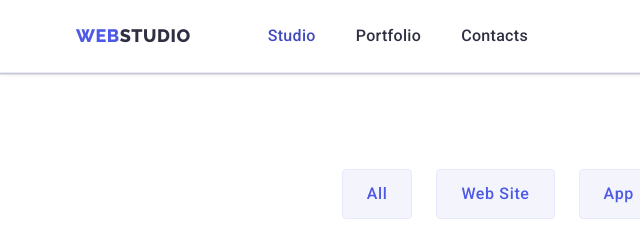
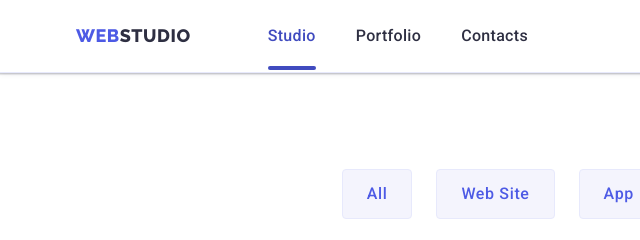
Before and after one commit to dezzlly/goit-markup-hw-04, a plain HTML site: page portfolio.html in a window 1280 px wide. Shown: the top 240 px of the page, 0-640 px from the left. Drawn offline with nearby package versions, Linux system fonts and the light colour scheme.

Commit message:
Update styles.css

```diff
--- a/css/styles.css
+++ b/css/styles.css
@@ -149,7 +149,7 @@ body {
   color: var(--secondary-blue);
 }
 
-.menu-link-first:hover::after {
+.menu-link-first::after {
   content: "";
 
   /* -position- */
```
